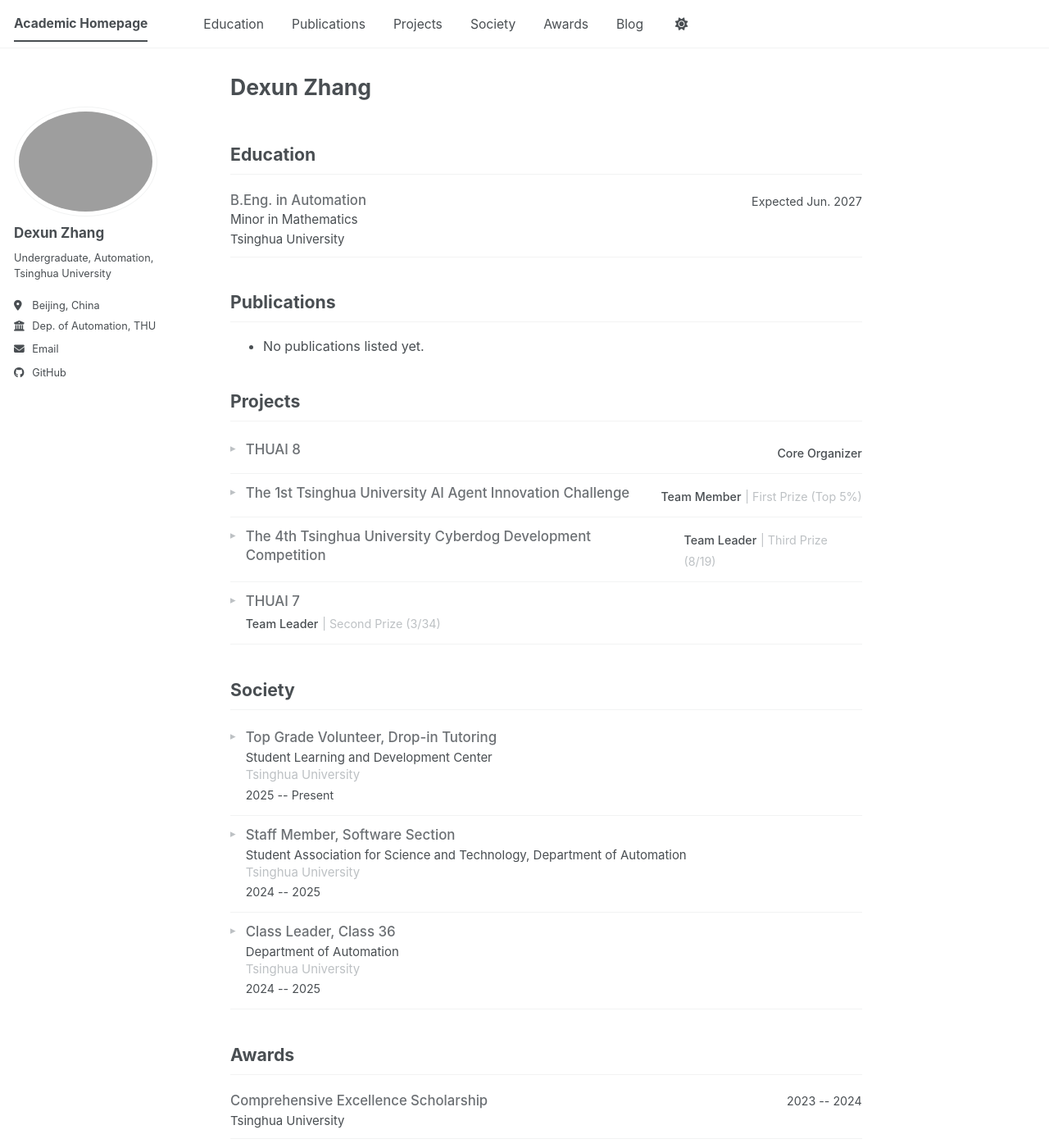
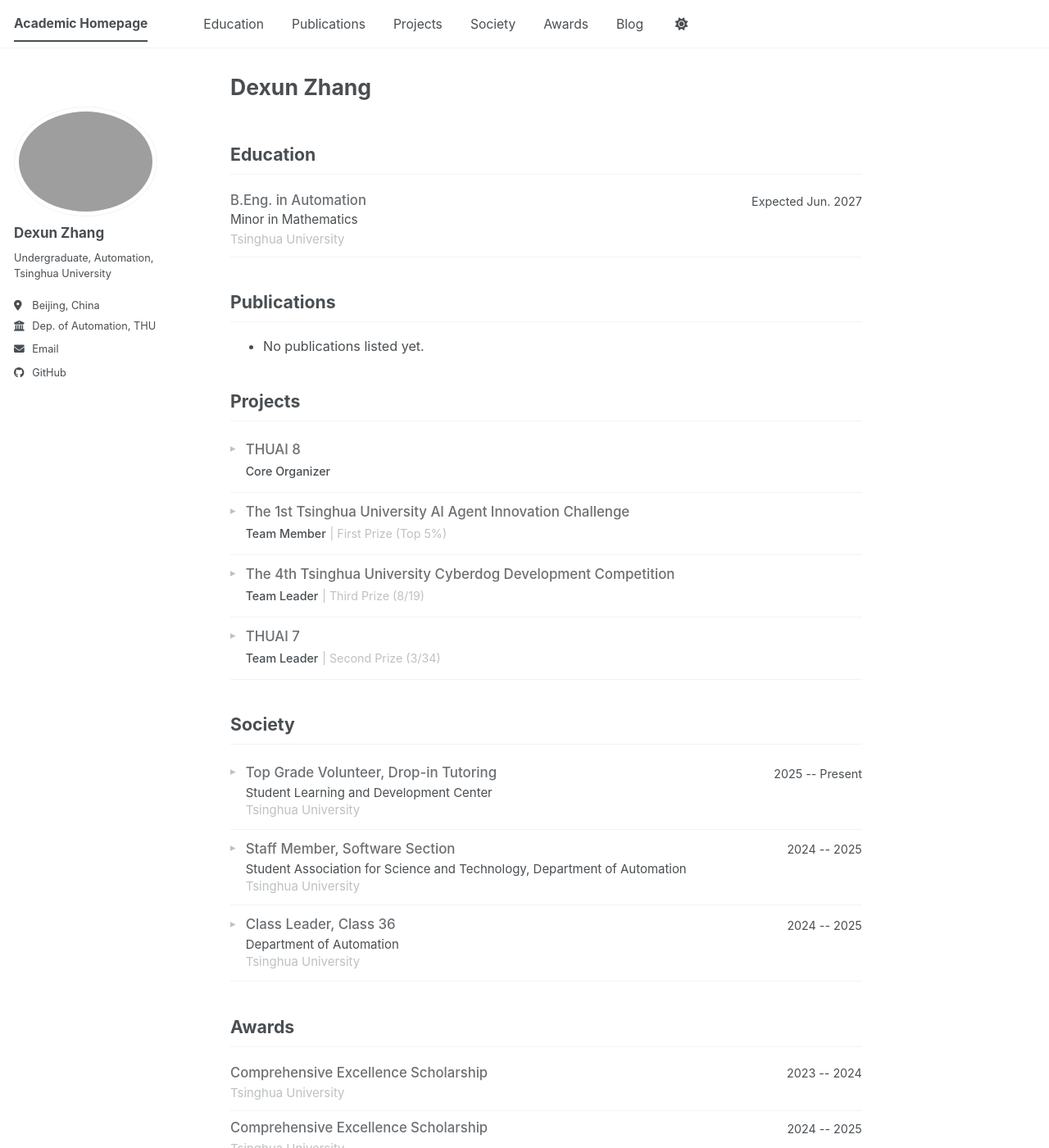
Before and after one commit to PsephurusGladius/academicpages, a Jekyll site: the page built from _pages/about.md, in a window 1280 px wide and 1400 px high. Shown: the whole window at 82% size. Built offline with Jekyll 4.4.1, drawn with Linux system fonts in a browser that asks for light colours; our own code applies the rules of GitHub Pages for plain Markdown files; a script bundle is joined from its source files by our own code; library files that are not in the unit come from our copies.

Commit message:
Fix scope and dated-layout mapping for society vs projects

```diff
--- a/_pages/about.md
+++ b/_pages/about.md
@@ -24,7 +24,7 @@
 
 ## Projects {#projects}
 
-<details class="cv-expand cv-expand--dated">
+<details class="cv-expand">
   <summary class="cv-expand__summary">
     <span class="cv-expand__title">THUAI 8</span>
     <span class="cv-expand__meta">
@@ -40,7 +40,7 @@
   </div>
 </details>
 
-<details class="cv-expand cv-expand--dated">
+<details class="cv-expand">
   <summary class="cv-expand__summary">
     <span class="cv-expand__title">The 1st Tsinghua University AI Agent Innovation Challenge</span>
     <span class="cv-expand__meta">
@@ -57,7 +57,7 @@
   </div>
 </details>
 
-<details class="cv-expand cv-expand--dated">
+<details class="cv-expand">
   <summary class="cv-expand__summary">
     <span class="cv-expand__title">The 4th Tsinghua University Cyberdog Development Competition</span>
     <span class="cv-expand__meta">
@@ -91,7 +91,7 @@
 
 ## Society {#society}
 
-<details class="cv-expand">
+<details class="cv-expand cv-expand--dated">
   <summary class="cv-expand__summary">
     <span class="cv-expand__main">
       <span class="cv-expand__title">Top Grade Volunteer, Drop-in Tutoring</span>
@@ -107,7 +107,7 @@
   </div>
 </details>
 
-<details class="cv-expand">
+<details class="cv-expand cv-expand--dated">
   <summary class="cv-expand__summary">
     <span class="cv-expand__main">
       <span class="cv-expand__title">Staff Member, Software Section</span>
@@ -123,7 +123,7 @@
   </div>
 </details>
 
-<details class="cv-expand">
+<details class="cv-expand cv-expand--dated">
   <summary class="cv-expand__summary">
     <span class="cv-expand__main">
       <span class="cv-expand__title">Class Leader, Class 36</span>
--- a/_sass/layout/_page.scss
+++ b/_sass/layout/_page.scss
@@ -130,7 +130,7 @@
   .cv-entry__org {
     margin-top: 0.2rem;
     font-size: 0.88em;
-    color: var(--global-text-color);
+    color: var(--global-text-color-light);
     line-height: 1.4;
   }
 
```
